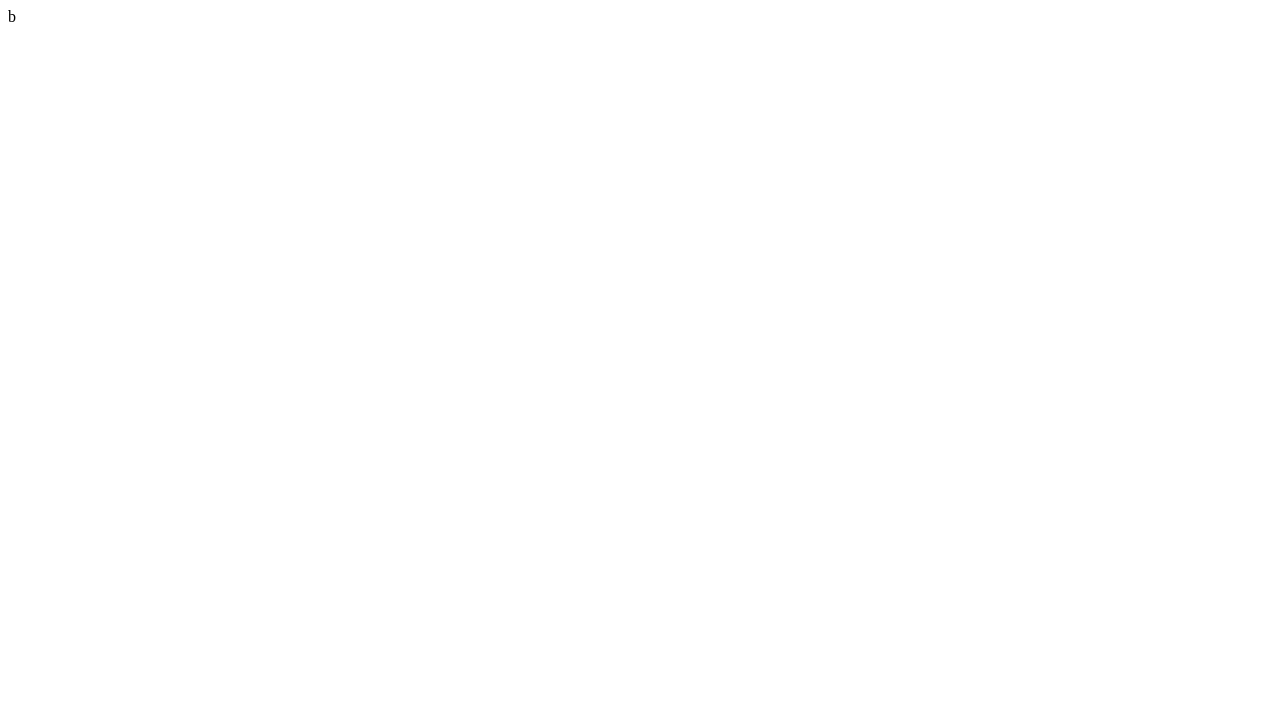
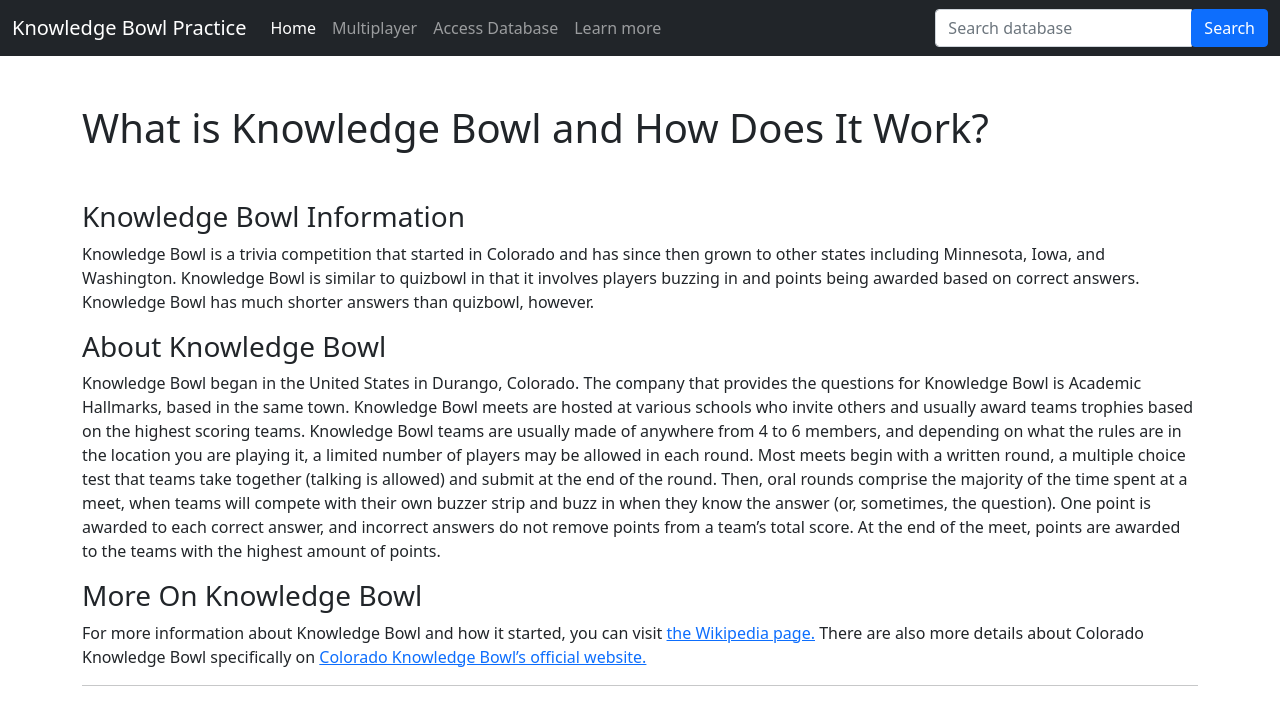
Before and after one commit to danielj20/kbpracticehomepage, a plain HTML site: page what_is_knowledge_bowl/index.html in a window 1280 px wide. Drawn offline with nearby package versions, Linux system fonts and the light colour scheme.

Commit message:
Update index.html

```diff
--- a/what_is_knowledge_bowl/index.html
+++ b/what_is_knowledge_bowl/index.html
@@ -5,8 +5,67 @@
     <meta http-equiv="X-UA-Compatible" content="IE=edge">
     <meta name="viewport" content="width=device-width, initial-scale=1.0">
     <title>What is Knowledge Bowl and How Does It Work?</title>
+    <!-- Latest compiled and minified CSS -->
+    <link href="https://cdn.jsdelivr.net/npm/bootstrap@5.1.3/dist/css/bootstrap.min.css" rel="stylesheet">
+    <script data-ad-client="ca-pub-1911904185412924" async="" src="https://pagead2.googlesyndication.com/pagead/js/adsbygoogle.js"></script>
+    <!-- Latest compiled JavaScript -->
+    <script src="https://cdn.jsdelivr.net/npm/bootstrap@5.1.3/dist/js/bootstrap.bundle.min.js"></script>
 </head>
 <body>
-    b
+    <nav class="navbar navbar-expand-md navbar-dark bg-dark mb-4">
+      <div class="container-fluid">
+        <a class="navbar-brand" href="https://kbpractice.com">
+            Knowledge Bowl Practice
+        </a>
+        <button class="navbar-toggler collapsed" type="button" data-bs-toggle="collapse" data-bs-target="#navbarCollapse" aria-controls="navbarCollapse" aria-expanded="false" aria-label="Toggle navigation">
+          <span class="navbar-toggler-icon"></span>
+        </button>
+        <div class="navbar-collapse collapse" id="navbarCollapse">
+          <ul class="navbar-nav me-auto mb-2 mb-md-0">
+            <li class="nav-item">
+              <a class="nav-link active" aria-current="page" href="https://kbpractice.com">Home</a>
+            </li>
+            <li class="nav-item">
+              <a class="nav-link" href="https://online.kbpractice.com">Multiplayer</a>
+            </li>
+            <li class="nav-item">
+                <a class="nav-link" href="https://db.kbpractice.com">Access Database</a>
+            </li>
+            <li class="nav-item">
+                <a class="nav-link" href="https://en.wikipedia.org/wiki/Knowledge_Bowl">Learn more</a>
+            </li>
+          </ul>
+          <form class="d-flex">
+            <div class="input-group">
+                <input type="text" class="form-control" id="searchInput" placeholder="Search database" aria-label="Answer question" aria-describedby="basic-addon2">
+                <div class="input-group-append">
+                  <button class="btn btn-primary" type="button" data-toggle="tooltip" data-placement="top" title="Submit your search term" onclick="location.replace('https://db.kbpractice.com/?q=' + document.getElementById('searchInput').value);">Search</button>
+                </div>
+            </div>
+          </form>
+
+        </div>
+      </div>
+    </nav>
+    <main class="container">
+        <h1 class="my-5">What is Knowledge Bowl and How Does It Work?</h1>
+        <h3>Knowledge Bowl Information
+        </h3>
+        <p>Knowledge Bowl is a trivia competition that started in Colorado and has since then grown to other states including Minnesota, Iowa, and Washington. Knowledge Bowl is similar to quizbowl in that it involves players buzzing in and points being awarded based on correct answers. Knowledge Bowl has much shorter answers than quizbowl, however.
+        </p>
+        <h3>About Knowledge Bowl
+        </h3>
+        <p>Knowledge Bowl began in the United States in Durango, Colorado. The company that provides the questions for Knowledge Bowl is Academic Hallmarks, based in the same town. Knowledge Bowl meets are hosted at various schools who invite others and usually award teams trophies based on the highest scoring teams.
+
+            Knowledge Bowl teams are usually made of anywhere from 4 to 6 members, and depending on what the rules are in the location you are playing it, a limited number of players may be allowed in each round. Most meets begin with a written round, a multiple choice test that teams take together (talking is allowed) and submit at the end of the round. Then, oral rounds comprise the majority of the time spent at a meet, when teams will compete with their own buzzer strip and buzz in when they know the answer (or, sometimes, the question). One point is awarded to each correct answer, and incorrect answers do not remove points from a team’s total score. At the end of the meet, points are awarded to the teams with the highest amount of points.
+            </p>
+        <h3>
+            More On Knowledge Bowl
+        </h3>
+        <p>
+            For more information about Knowledge Bowl and how it started, you can visit <a href="https://en.wikipedia.org/wiki/Knowledge_Bowl">the Wikipedia page.</a> There are also more details about Colorado Knowledge Bowl specifically on <a href="https://www.coloradokb.org/about/what-is-kb">Colorado Knowledge Bowl’s official website.</a>
+        </p>
+        <hr>
+    </main>
 </body>
 </html>
```
